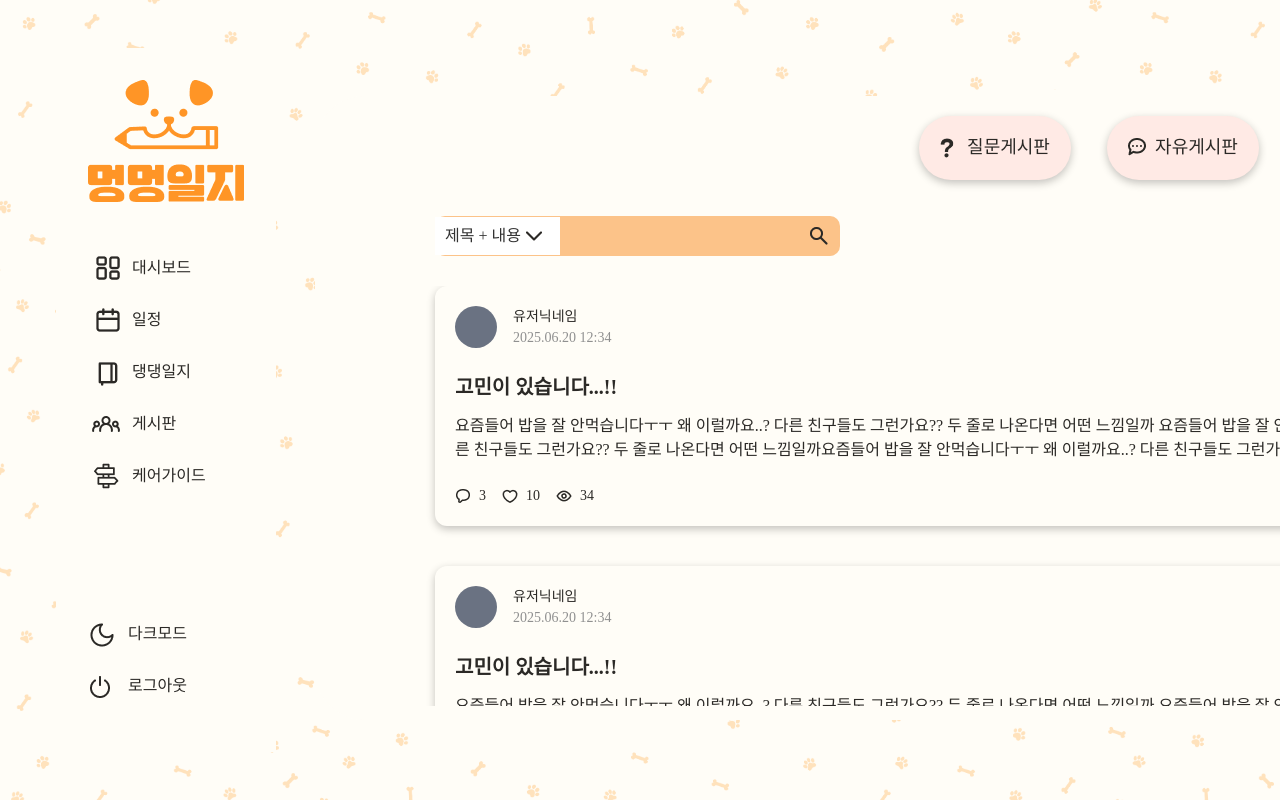
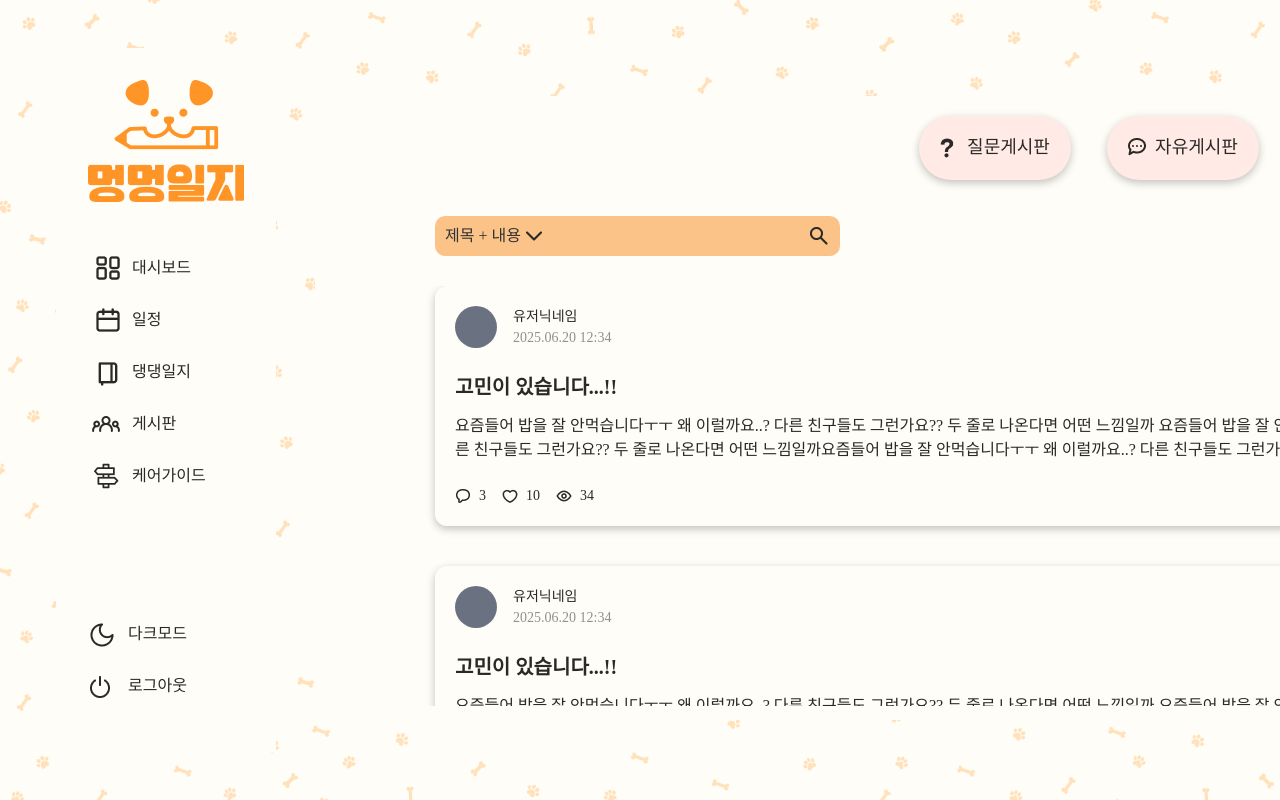
Before and after one commit to run3go/WEB4_5_404TNF_FE, a Next.js app: page /post/1 in a window 1280 px wide. Shown: the top 800 px of the page. Built offline with nearby package versions, Linux system fonts and the light colour scheme.

Commit message:
💄Style: 배경 투명하게 변경

```diff
--- a/src/components/common/SelectBox.tsx
+++ b/src/components/common/SelectBox.tsx
@@ -66,6 +66,7 @@ export default function SelectBox({
       styles={{
         control: (base) => ({
           ...base,
+          backgroundColor: 'transparent',
           border: hasBorder ? '3px solid var(--color-primary-200)' : 'none',
           width: `${width}px`,
           borderRadius: hasBorder ? '12px' : '',
```
